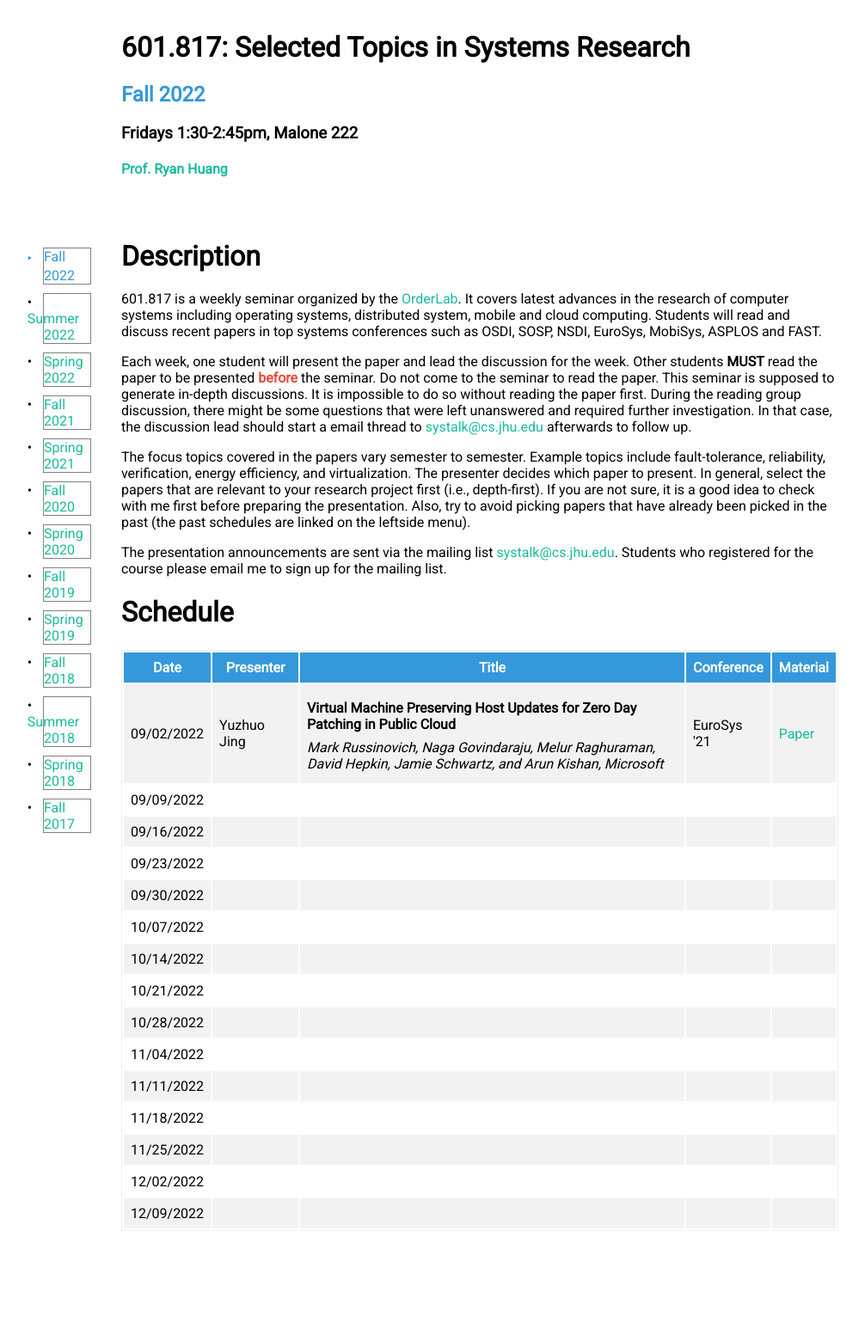
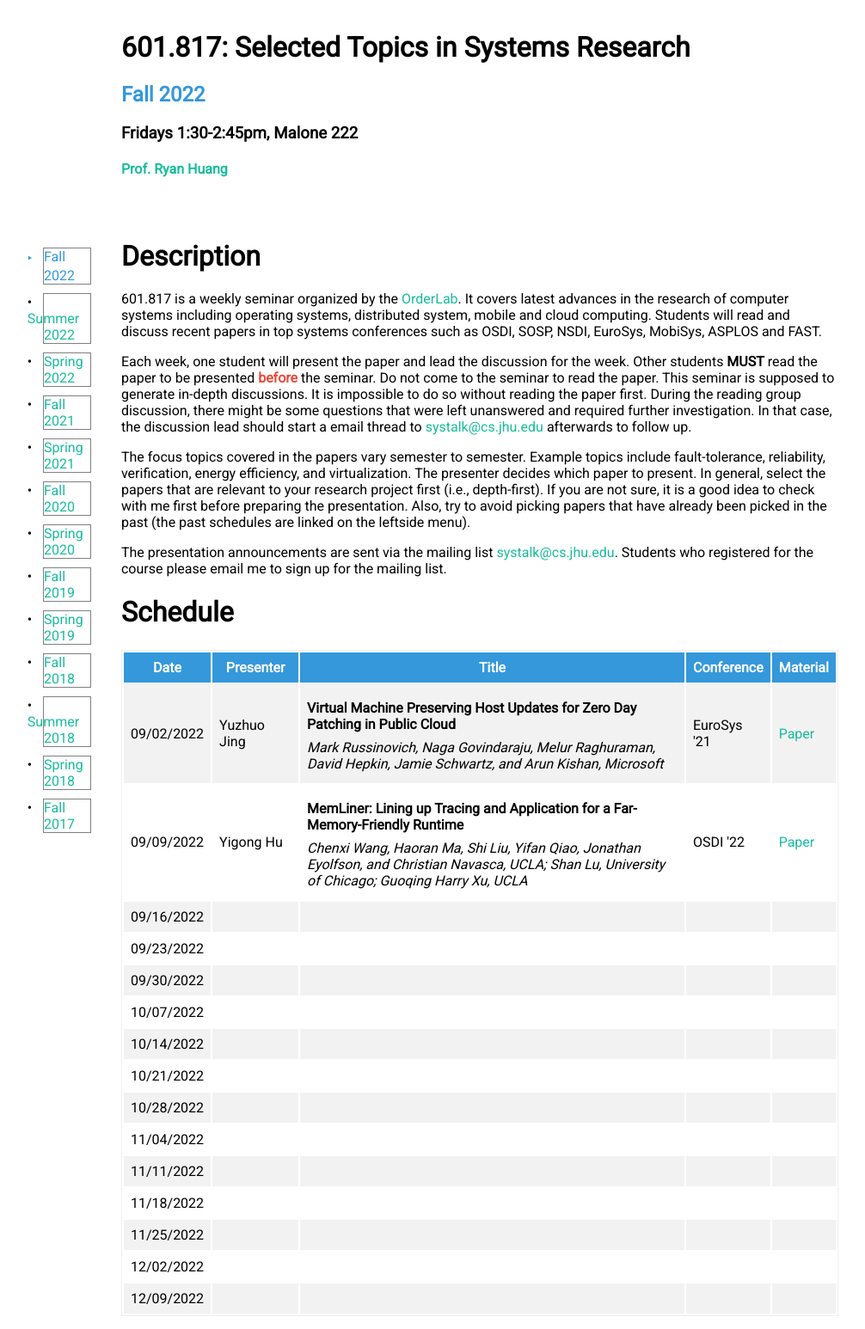
Before and after one commit to ryanphuang/CS817-WWW, a Jekyll site: the page built from index.html, in a window 1280 px wide. Shown: the whole page at 86% size, without its empty margins (34-1040 px from the left). Built offline with Jekyll 4.4.1, drawn with Linux system fonts in a browser that asks for light colours; before the commit the page ends 1447 px from its top, so only the background shows below that.

Commit message:
update schedule

```diff
--- a/_includes/schedule.html
+++ b/_includes/schedule.html
@@ -15,13 +15,13 @@
   </tr>
   <tr>
     <td>09/09/2022</td>
-    <td></td>
+    <td>Yigong Hu</td>
     <td>
-      <p class="title"></p>
-      <p class="authors"></p>
+      <p class="title">MemLiner: Lining up Tracing and Application for a Far-Memory-Friendly Runtime</p>
+      <p class="authors">Chenxi Wang, Haoran Ma, Shi Liu, Yifan Qiao, Jonathan Eyolfson, and Christian Navasca, UCLA; Shan Lu, University of Chicago; Guoqing Harry Xu, UCLA</p>
     </td>
-    <td></td>
-    <td><a href="#"></a></td>
+    <td>OSDI '22</td>
+    <td><a href="https://www.usenix.org/conference/osdi22/presentation/wang">Paper</a></td>
   </tr>
   <tr>
     <td>09/16/2022</td>
```
